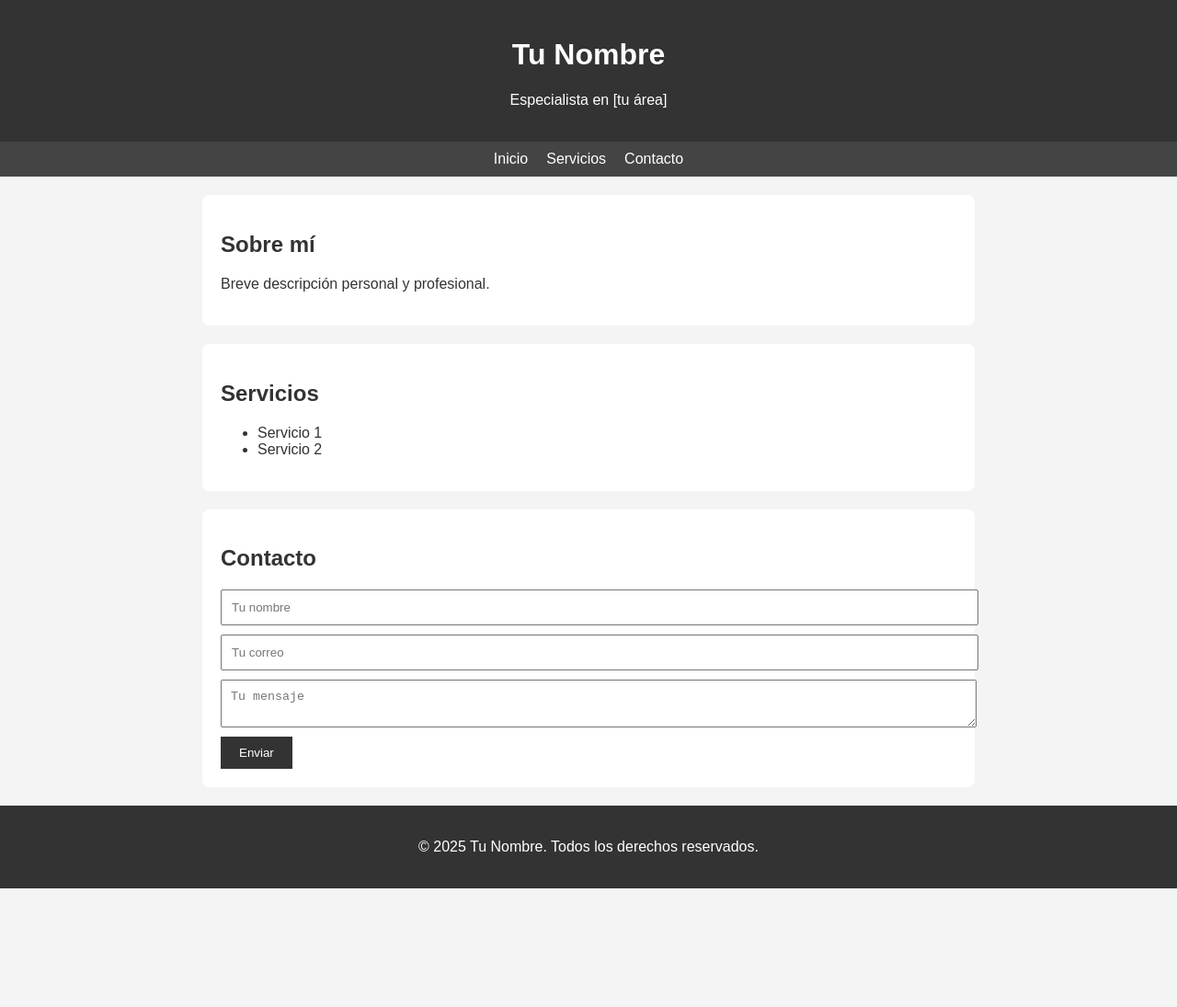
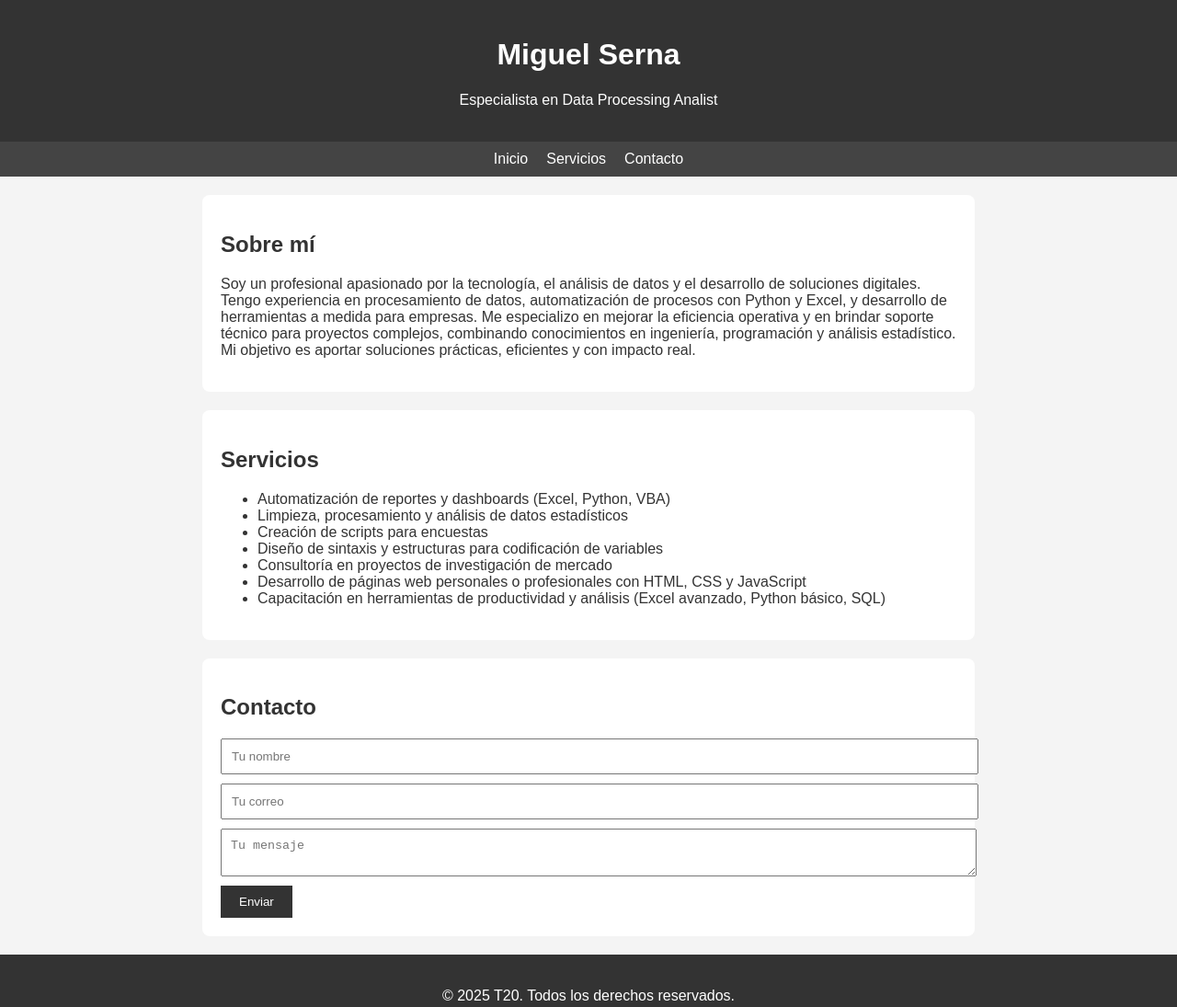
Before and after one commit to teoremax20/mi-pagina-web, a plain HTML site: page index.html in a window 1280 px wide. Shown: the whole page at 92% size. Before the commit the page ends 966 px from the top, so only its background shows below. Drawn offline with Linux system fonts and the light colour scheme.

Commit message:
Update index.html

```diff
--- a/index.html
+++ b/index.html
@@ -8,8 +8,8 @@
 </head>
 <body>
   <header>
-    <h1>Tu Nombre</h1>
-    <p>Especialista en [tu área]</p>
+    <h1>Miguel Serna</h1>
+    <p>Especialista en Data Processing Analist</p>
   </header>
 
   <nav>
@@ -20,14 +20,19 @@
 
   <section id="inicio">
     <h2>Sobre mí</h2>
-    <p>Breve descripción personal y profesional.</p>
+    <p>Soy un profesional apasionado por la tecnología, el análisis de datos y el desarrollo de soluciones digitales. Tengo experiencia en procesamiento de datos, automatización de procesos con Python y Excel, y desarrollo de herramientas a medida para empresas. Me especializo en mejorar la eficiencia operativa y en brindar soporte técnico para proyectos complejos, combinando conocimientos en ingeniería, programación y análisis estadístico. Mi objetivo es aportar soluciones prácticas, eficientes y con impacto real.</p>
   </section>
 
   <section id="servicios">
     <h2>Servicios</h2>
     <ul>
-      <li>Servicio 1</li>
-      <li>Servicio 2</li>
+      <li>Automatización de reportes y dashboards (Excel, Python, VBA)</li>
+      <li>Limpieza, procesamiento y análisis de datos estadísticos</li>
+      <li>Creación de scripts para encuestas</li>
+      <li>Diseño de sintaxis y estructuras para codificación de variables</li>
+      <li>Consultoría en proyectos de investigación de mercado</li>
+      <li>Desarrollo de páginas web personales o profesionales con HTML, CSS y JavaScript</li>
+      <li>Capacitación en herramientas de productividad y análisis (Excel avanzado, Python básico, SQL)</li>
     </ul>
   </section>
 
@@ -42,7 +47,7 @@
   </section>
 
   <footer>
-    <p>&copy; 2025 Tu Nombre. Todos los derechos reservados.</p>
+    <p>&copy; 2025 T20. Todos los derechos reservados.</p>
   </footer>
 
   <script src="script.js"></script>
```
